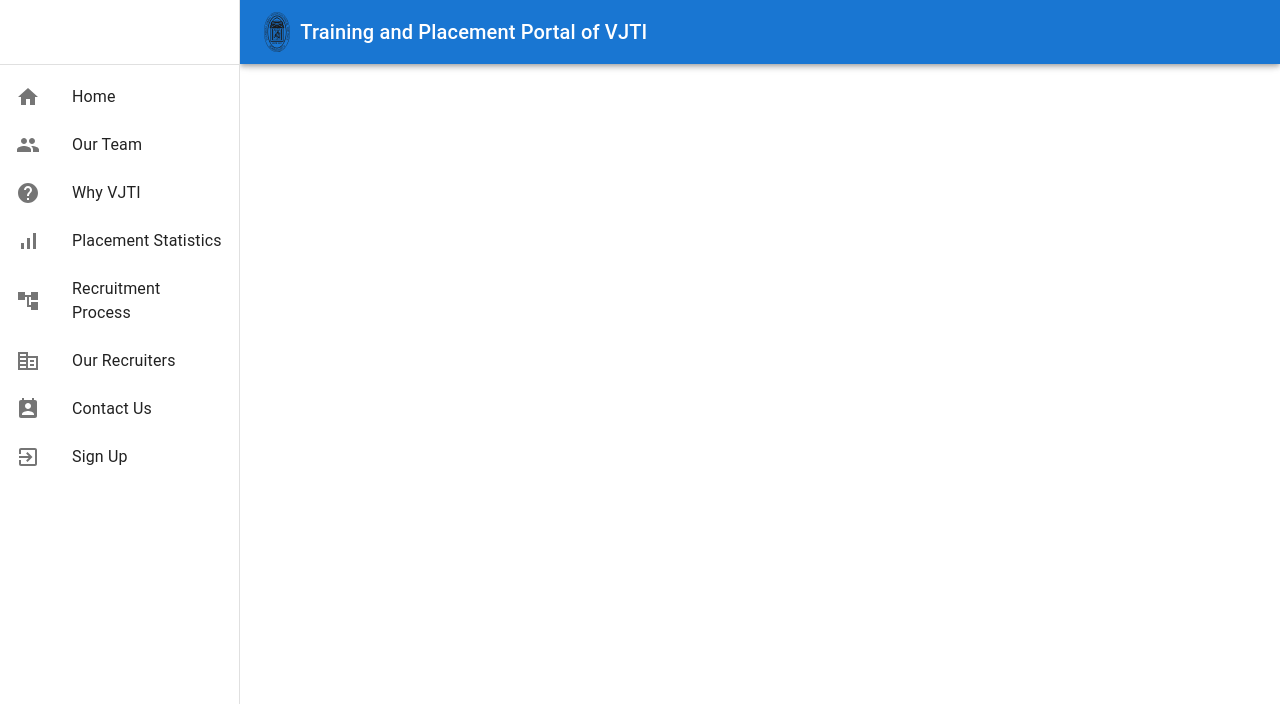
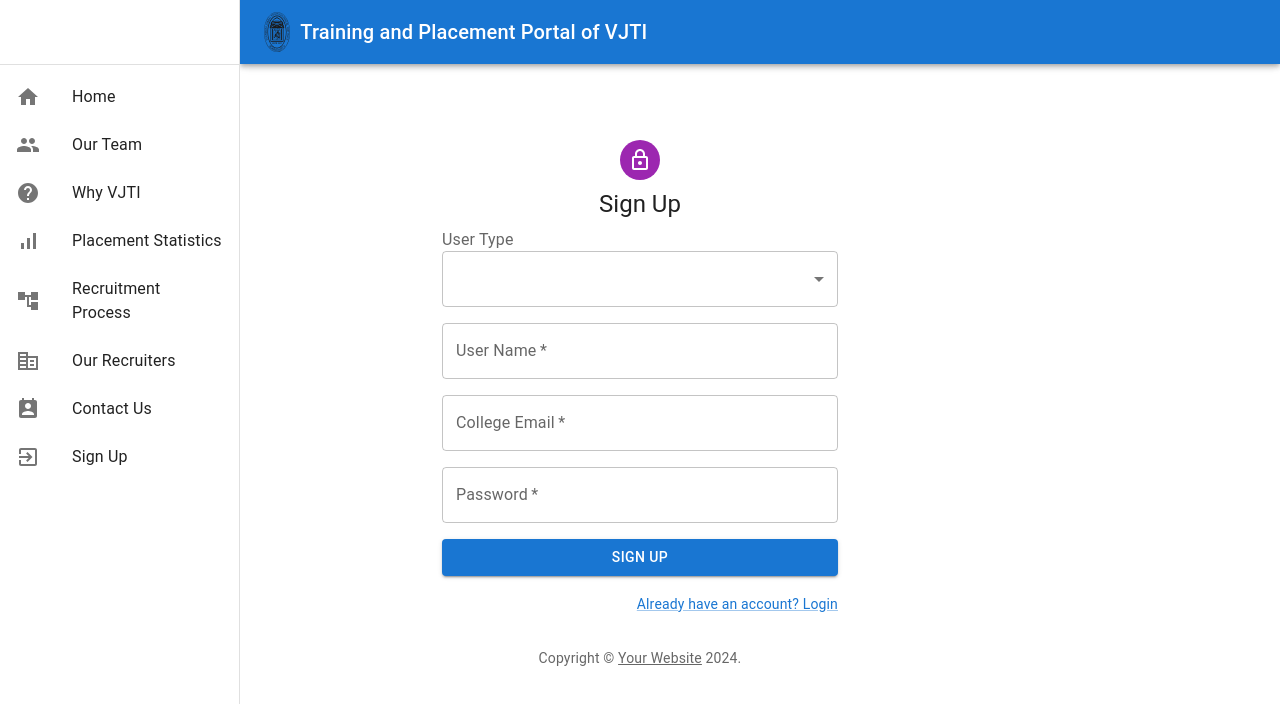
Before and after one commit to ve703/College-Placement-Portal, a React (Create React App) app: page /signup in a window 1280 px wide. Shown: the top 704 px of the page. Built offline with nearby package versions, Linux system fonts and the light colour scheme.

Commit message:
Signup and Login Page Added

```diff
--- a/src/App.js
+++ b/src/App.js
@@ -5,6 +5,10 @@
 import OurTeam from "./components/OurTeam";
 import Contact from "./components/Contact";
 import ResponsiveDrawer from "./components/Sidebar";
+import Signup from "./components/Auth/Signup";
+import Login from "./components/Auth/Login";
+import AdminDashboard from "./components/AdminPannel/AdminDashboard";
+import StudentDashboard from "./components/StudentPannel/StudentDashboard";
 
 function App() {
   return (
@@ -16,6 +20,13 @@
           <Route path="/" element={<Home />}></Route>
           <Route path="/ourTeam" element={<OurTeam />}></Route>
           <Route path="/contact" element={<Contact />}></Route>
+          <Route path="/signup" element={<Signup />}></Route>
+          <Route path="/login" element={<Login />}></Route>
+          <Route
+            path="/student-dashboard"
+            element={<StudentDashboard />}
+          ></Route>
+          <Route path="/admin-dashboard" element={<AdminDashboard />}></Route>
         </Routes>
       </BrowserRouter>
       {/* <Home /> */}
--- /dev/null
+++ b/src/components/AdminPannel/AdminDashboard.js
@@ -0,0 +1,7 @@
+import React from "react";
+
+const AdminDashboard = () => {
+  return <div>AdminDashboard</div>;
+};
+
+export default AdminDashboard;
--- /dev/null
+++ b/src/components/Auth/Login.js
@@ -0,0 +1,162 @@
+import React, { useState } from "react";
+import {
+  TextField,
+  Button,
+  Grid,
+  Typography,
+  Container,
+  Avatar,
+  Link,
+  Box,
+  InputLabel,
+  Select,
+  MenuItem,
+} from "@mui/material";
+import LockOutlinedIcon from "@mui/icons-material/LockOutlined";
+import { useNavigate } from "react-router-dom";
+
+function Copyright(props) {
+  return (
+    <Typography
+      variant="body2"
+      color="text.secondary"
+      align="center"
+      {...props}
+    >
+      {"Copyright © "}
+      <Link color="inherit" href="https://mui.com/">
+        Your Website
+      </Link>{" "}
+      {new Date().getFullYear()}
+      {"."}
+    </Typography>
+  );
+}
+
+function Login() {
+  const navigate = useNavigate();
+
+  const [formData, setFormData] = useState({
+    email: "",
+    password: "",
+    userType: "",
+  });
+
+  const handleChange = (e) => {
+    const { name, value } = e.target;
+    setFormData((prevData) => ({
+      ...prevData,
+      [name]: value,
+    }));
+  };
+
+  const handleSubmit = (e) => {
+    e.preventDefault();
+    console.log(formData);
+    if (formData.userType === "0") {
+      navigate("/student-dashboard");
+    } else if (formData.userType === "1") {
+      navigate("/admin-dashboard");
+    }
+  };
+
+  return (
+    <Container component="main" maxWidth="xs">
+      <Box
+        sx={{
+          // marginTop: 2,
+          display: "flex",
+          flexDirection: "column",
+          alignItems: "center",
+        }}
+      >
+        <Avatar sx={{ m: 1, bgcolor: "secondary.main" }}>
+          <LockOutlinedIcon />
+        </Avatar>
+      </Box>
+
+      <Typography component="h1" variant="h5" align="center" gutterBottom>
+        Login
+      </Typography>
+      <form>
+        <Grid container spacing={2}>
+          <Grid item xs={12}>
+            <InputLabel
+              id="demo-simple-select-label"
+              sx={{ textAlign: "left" }}
+            >
+              User Type
+            </InputLabel>
+            <Select
+              labelId="demo-simple-select-label"
+              id="demo-simple-select"
+              value={formData.userType}
+              label="User Type"
+              name="userType"
+              onChange={handleChange}
+              sx={{ width: "100%" }}
+              align="left"
+            >
+              <MenuItem value={0} defaultChecked>
+                Student
+              </MenuItem>
+              <MenuItem value={1}>Admin</MenuItem>
+            </Select>
+          </Grid>
+          <Grid item xs={12}>
+            <TextField
+              type="email"
+              variant="outlined"
+              label="College Email"
+              name="email"
+              value={formData.email}
+              onChange={handleChange}
+              fullWidth
+              required
+              sx={{ width: "100%" }}
+            />
+          </Grid>
+          <Grid item xs={12}>
+            <TextField
+              type="password"
+              variant="outlined"
+              label="Password"
+              name="password"
+              value={formData.password}
+              onChange={handleChange}
+              fullWidth
+              required
+              sx={{ width: "100%" }}
+            />
+          </Grid>
+        </Grid>
+        <Button
+          sx={{ marginTop: 2 }}
+          type="submit"
+          variant="contained"
+          color="primary"
+          fullWidth
+          onClick={handleSubmit}
+        >
+          Login
+        </Button>
+
+        <Grid container justifyContent="flex-end" sx={{ mt: 2 }}>
+          <Grid item xs>
+            <Link href="/forgotPassword" variant="body2">
+              Forgot password?
+            </Link>
+          </Grid>
+          <Grid item>
+            <Link href="/signup" variant="body2">
+              Don't have an account? Sign Up
+            </Link>
+          </Grid>
+        </Grid>
+        <Copyright sx={{ mt: 8, mb: 4 }} />
+      </form>
+    </Container>
+  );
+}
+
+export default Login;
--- /dev/null
+++ b/src/components/Auth/Signup.js
@@ -0,0 +1,188 @@
+import React, { useState } from "react";
+import {
+  TextField,
+  Button,
+  Grid,
+  Typography,
+  Container,
+  InputLabel,
+  Select,
+  MenuItem,
+  Box,
+} from "@mui/material";
+import Link from "@mui/material/Link";
+import Avatar from "@mui/material/Avatar";
+import LockOutlinedIcon from "@mui/icons-material/LockOutlined";
+import { useNavigate } from "react-router-dom";
+
+function Copyright(props) {
+  return (
+    <Typography
+      variant="body2"
+      color="text.secondary"
+      align="center"
+      {...props}
+    >
+      {"Copyright © "}
+      <Link color="inherit" href="https://mui.com/">
+        Your Website
+      </Link>{" "}
+      {new Date().getFullYear()}
+      {"."}
+    </Typography>
+  );
+}
+
+function SignUp() {
+  const navigate = useNavigate();
+
+  const [formData, setFormData] = useState({
+    userName: "",
+    // firstName: "",
+    // lastName: "",
+    email: "",
+    password: "",
+    userType: "",
+  });
+
+  const handleChange = (e) => {
+    const { name, value } = e.target;
+    setFormData((prevData) => ({
+      ...prevData,
+      [name]: value,
+    }));
+  };
+
+  const handleSubmit = async (e) => {
+    e.preventDefault();
+    try {
+      console.log(formData);
+      navigate("/login");
+    } catch (error) {
+      console.error("Sign up error", error.message);
+    }
+  };
+
+  return (
+    <Container component="main" maxWidth="xs">
+      <Box
+        sx={{
+          // marginTop: 2,
+          display: "flex",
+          flexDirection: "column",
+          alignItems: "center",
+        }}
+      >
+        <Avatar sx={{ m: 1, bgcolor: "secondary.main" }}>
+          <LockOutlinedIcon />
+        </Avatar>
+      </Box>
+
+      <Typography component="h1" variant="h5" align="center" gutterBottom>
+        Sign Up
+      </Typography>
+      <form>
+        <Grid container spacing={2}>
+          <Grid item xs={12}>
+            <InputLabel
+              id="demo-simple-select-label"
+              sx={{ textAlign: "left" }}
+            >
+              User Type
+            </InputLabel>
+            <Select
+              labelId="demo-simple-select-label"
+              id="demo-simple-select"
+              // value={age}
+              label="User Type"
+              name="userType"
+              onChange={handleChange}
+              sx={{ width: "100%" }}
+              align="left"
+              // autoFocus
+            >
+              <MenuItem value={0} defaultChecked>
+                Student
+              </MenuItem>
+              <MenuItem value={1}>Admin</MenuItem>
+              {/* <MenuItem value={30}>Thirty</MenuItem> */}
+            </Select>
+          </Grid>
+
+          <Grid item xs={12}>
+            <TextField
+              variant="outlined"
+              label="User Name"
+              name="userName"
+              value={formData.firstName}
+              onChange={handleChange}
+              fullWidth
+              required
+              sx={{ width: "100%" }}
+            />
+          </Grid>
+          {/* <Grid item xs={12} sm={6}>
+            <TextField
+              variant="outlined"
+              label="Last Name"
+              name="lastName"
+              value={formData.lastName}
+              onChange={handleChange}
+              fullWidth
+              required
+              sx={{ width: "100%" }}
+            />
+          </Grid> */}
+          <Grid item xs={12}>
+            <TextField
+              type="email"
+              variant="outlined"
+              label="College Email"
+              name="email"
+              value={formData.email}
+              onChange={handleChange}
+              fullWidth
+              required
+              sx={{ width: "100%" }}
+            />
+          </Grid>
+          <Grid item xs={12}>
+            <TextField
+              type="password"
+              variant="outlined"
+              label="Password"
+              name="password"
+              value={formData.password}
+              onChange={handleChange}
+              fullWidth
+              required
+              sx={{ width: "100%" }}
+            />
+          </Grid>
+        </Grid>
+        <Button
+          sx={{ marginTop: 2 }}
+          type="submit"
+          variant="contained"
+          color="primary"
+          fullWidth
+          onClick={handleSubmit}
+        >
+          Sign Up
+        </Button>
+
+        <Grid container justifyContent="flex-end" sx={{ mt: 2 }}>
+          <Grid item>
+            <Link href="/login" variant="body2">
+              Already have an account? Login
+            </Link>
+          </Grid>
+        </Grid>
+      </form>
+
+      <Copyright sx={{ mt: 4, mb: 4 }} />
+    </Container>
+  );
+}
+
+export default SignUp;
--- a/src/components/Navbar.js
+++ b/src/components/Navbar.js
@@ -125,7 +125,7 @@
         </ListItem>
 
         <ListItem disablePadding>
-          <ListItemButton>
+          <ListItemButton component={Link} to="/signup">
             <ListItemIcon>
               <ExitToAppIcon />
             </ListItemIcon>
--- a/src/components/Sidebar.js
+++ b/src/components/Sidebar.js
@@ -132,7 +132,7 @@
         </ListItem>
 
         <ListItem disablePadding>
-          <ListItemButton>
+          <ListItemButton component={Link} to="/signup">
             <ListItemIcon>
               <ExitToAppIcon />
             </ListItemIcon>
--- /dev/null
+++ b/src/components/StudentPannel/StudentDashboard.js
@@ -0,0 +1,7 @@
+import React from "react";
+
+const StudentDashboard = () => {
+  return <div>StudentDashboard</div>;
+};
+
+export default StudentDashboard;
```
Also changed, not shown: src/components/Navbar.css (+4 -4 lines), 2 other files (tests, documents, lock files or other folders).
